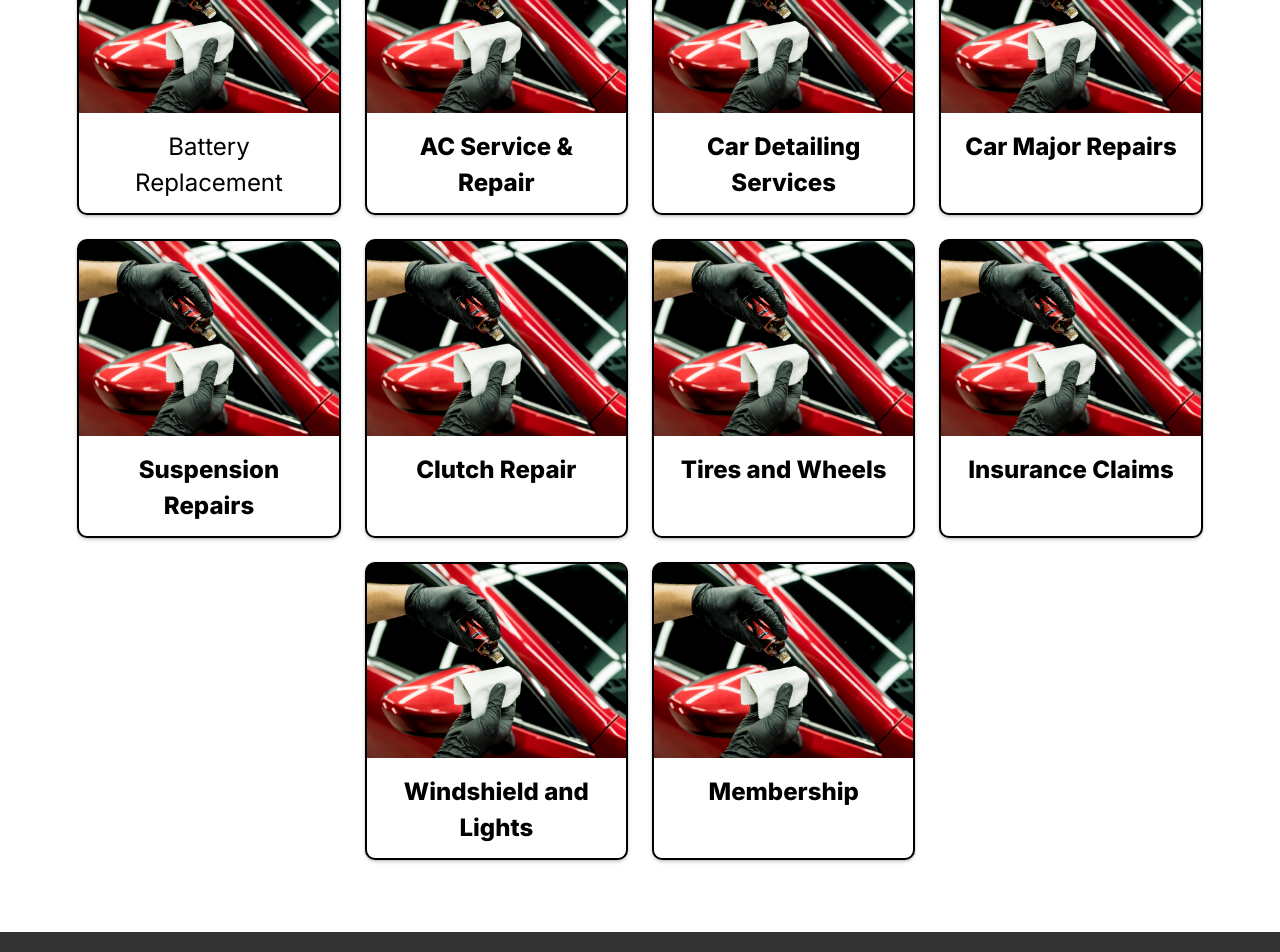
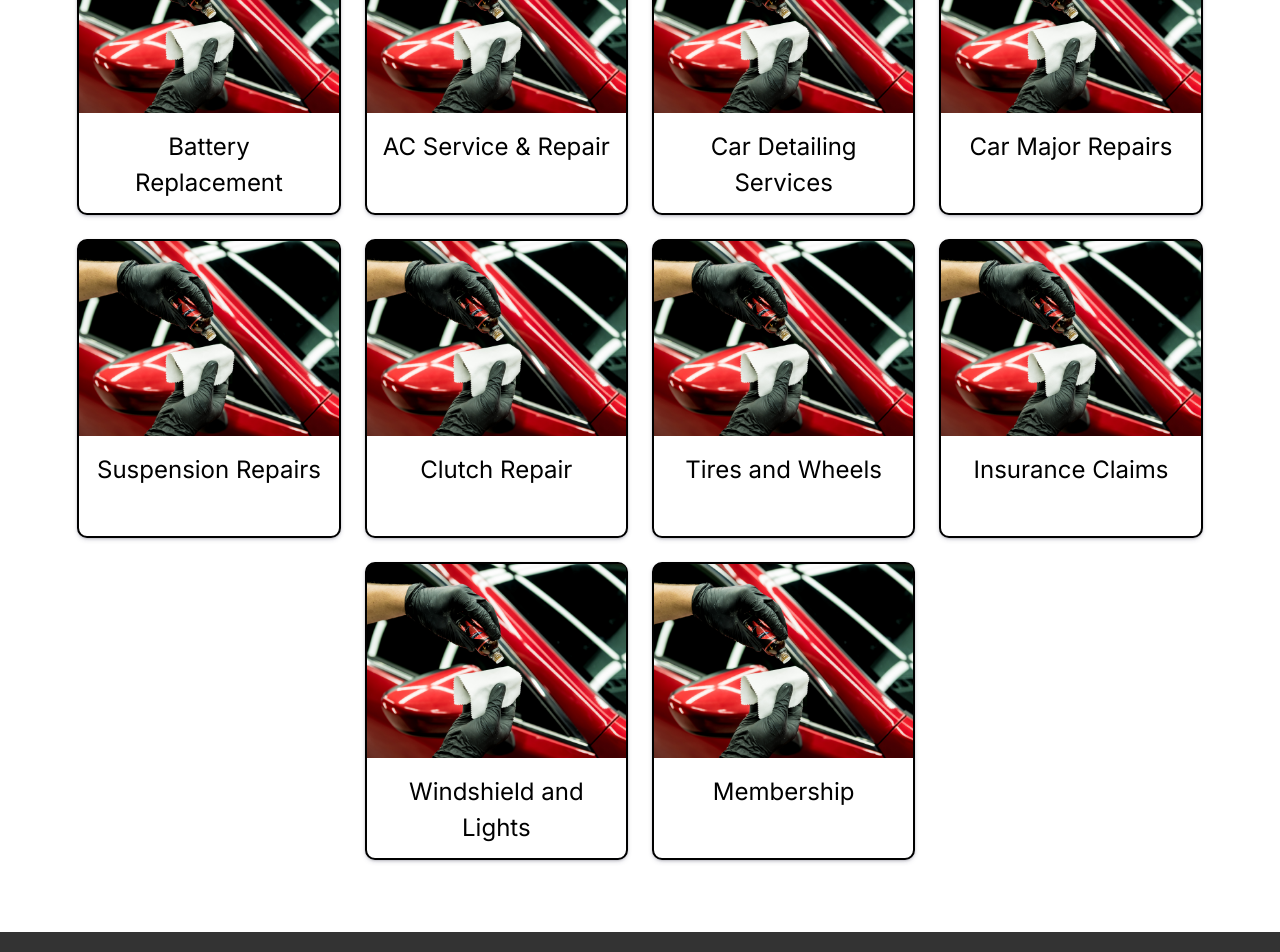
Before and after one commit to jaspherbagor/AutoConnect, a React (Create React App) app in the folder front-end/: page /services in a window 1280 px wide. Shown: the part 620-1572 px from the top of the page. Built offline with nearby package versions, Linux system fonts and the light colour scheme.

Commit message:
removed the font-weight of the names of the remaining services

```diff
--- a/front-end/src/components/pages/client/services.jsx
+++ b/front-end/src/components/pages/client/services.jsx
@@ -59,7 +59,7 @@ const Services = () => {
                   <div className="card service-card mb-4">
                       <img src="../images/car_detailing.png" className="card-img-top img-fluid" alt="..."/>
                       <div className="card-body services-body py-3">
-                        <a className="card-title text-center fs-4 text-black text-decoration-none fw-bold">AC Service & Repair</a>
+                        <a className="card-title text-center fs-4 text-black text-decoration-none">AC Service & Repair</a>
                       </div>
                     </div>
                   </div>
@@ -67,7 +67,7 @@ const Services = () => {
                   <div className="card service-card mb-4">
                       <img src="../images/car_detailing.png" className="card-img-top img-fluid" alt="..."/>
                       <div className="card-body services-body py-3">
-                        <a className="card-title text-center fs-4 text-black text-decoration-none fw-bold">Car Detailing Services</a>
+                        <a className="card-title text-center fs-4 text-black text-decoration-none">Car Detailing Services</a>
                       </div>
                     </div>
                   </div>
@@ -75,7 +75,7 @@ const Services = () => {
                   <div className="card service-card mb-4">
                       <img src="../images/car_detailing.png" className="card-img-top img-fluid" alt="..."/>
                       <div className="card-body services-body py-3">
-                        <a className="card-title text-center fs-4 text-black text-decoration-none fw-bold">Car Major Repairs</a>
+                        <a className="card-title text-center fs-4 text-black text-decoration-none">Car Major Repairs</a>
                       </div>
                     </div>
                   </div>
@@ -86,7 +86,7 @@ const Services = () => {
                   <div className="card service-card mb-4">
                     <img src="../images/car_detailing.png" className="card-img-top img-fluid" alt="..."/>
                     <div className="card-body services-body py-3">
-                      <a className="card-title text-center fs-4 text-black text-decoration-none fw-bold">Suspension Repairs</a>
+                      <a className="card-title text-center fs-4 text-black text-decoration-none">Suspension Repairs</a>
                     </div>
                   </div>
                 </div>
@@ -94,7 +94,7 @@ const Services = () => {
                   <div className="card service-card mb-4">
                     <img src="../images/car_detailing.png" className="card-img-top img-fluid" alt="..."/>
                     <div className="card-body services-body py-3">
-                      <a className="card-title text-center fs-4 text-black text-decoration-none fw-bold">Clutch Repair</a>
+                      <a className="card-title text-center fs-4 text-black text-decoration-none">Clutch Repair</a>
                     </div>
                   </div>
                 </div>
@@ -102,7 +102,7 @@ const Services = () => {
                   <div className="card service-card mb-4">
                       <img src="../images/car_detailing.png" className="card-img-top img-fluid" alt="..."/>
                       <div className="card-body services-body py-3">
-                        <a className="card-title text-center fs-4 text-black text-decoration-none fw-bold">Tires and Wheels</a>
+                        <a className="card-title text-center fs-4 text-black text-decoration-none">Tires and Wheels</a>
                       </div>
                     </div>
                   </div>
@@ -110,7 +110,7 @@ const Services = () => {
                   <div className="card service-card mb-4">
                     <img src="../images/car_detailing.png" className="card-img-top img-fluid" alt="..."/>
                     <div className="card-body services-body py-3">
-                      <a className="card-title text-center fs-4 text-black text-decoration-none fw-bold">Insurance Claims</a>
+                      <a className="card-title text-center fs-4 text-black text-decoration-none">Insurance Claims</a>
                     </div>
                   </div>
                 </div>
@@ -121,7 +121,7 @@ const Services = () => {
                   <div className="card service-card mb-4">
                     <img src="../images/car_detailing.png" className="card-img-top img-fluid" alt="..."/>
                     <div className="card-body services-body py-3">
-                      <a className="card-title text-center fs-4 text-black text-decoration-none fw-bold">Windshield and Lights</a>
+                      <a className="card-title text-center fs-4 text-black text-decoration-none">Windshield and Lights</a>
                     </div>
                   </div>
                 </div>
@@ -129,7 +129,7 @@ const Services = () => {
                   <div className="card service-card mb-4">
                       <img src="../images/car_detailing.png" className="card-img-top img-fluid" alt="..."/>
                       <div className="card-body services-body py-3">
-                        <a className="card-title text-center fs-4 text-black text-decoration-none fw-bold">Membership</a>
+                        <a className="card-title text-center fs-4 text-black text-decoration-none">Membership</a>
                       </div>
                     </div>
                   </div>
```
